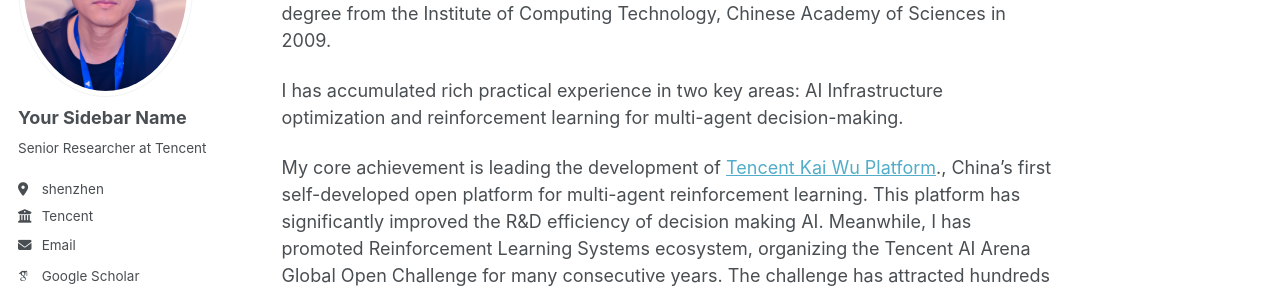
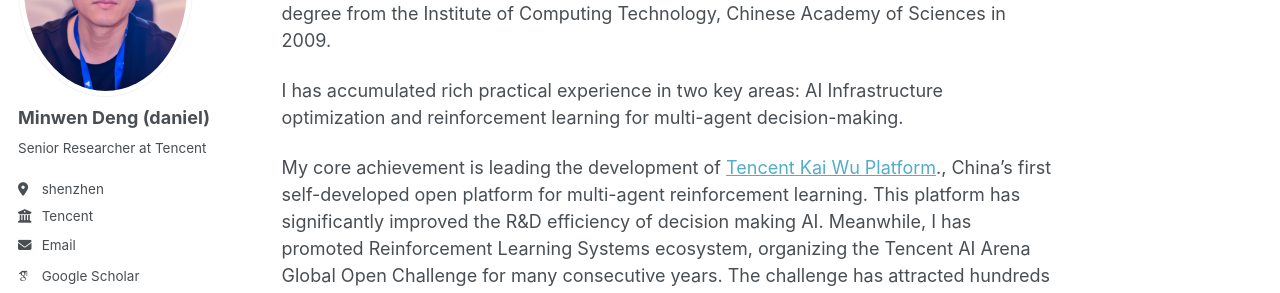
Before and after one commit to dengminwen/dengminwen.github.io, a Jekyll site: the page built from _pages/about.md, in a window 1280 px wide. Shown: the part 219-512 px from the top of the page. Built offline with Jekyll 4.4.1, drawn with Linux system fonts in a browser that asks for light colours; some web fonts are replaced; a script that is not in the unit is left out.

Commit message:
Update _config.yml

```diff
--- a/_config.yml
+++ b/_config.yml
@@ -24,7 +24,7 @@ repository               : "dengminwen/dengminwen.github.io"
 author:
   # Biographic information
   avatar           : "dengminwen.png"
-  name             : "Your Sidebar Name"
+  name             : "Minwen Deng (daniel) "
   pronouns         : # example: "she/her"
   bio              : "Senior Researcher at Tencent"
   location         : "shenzhen"
```
